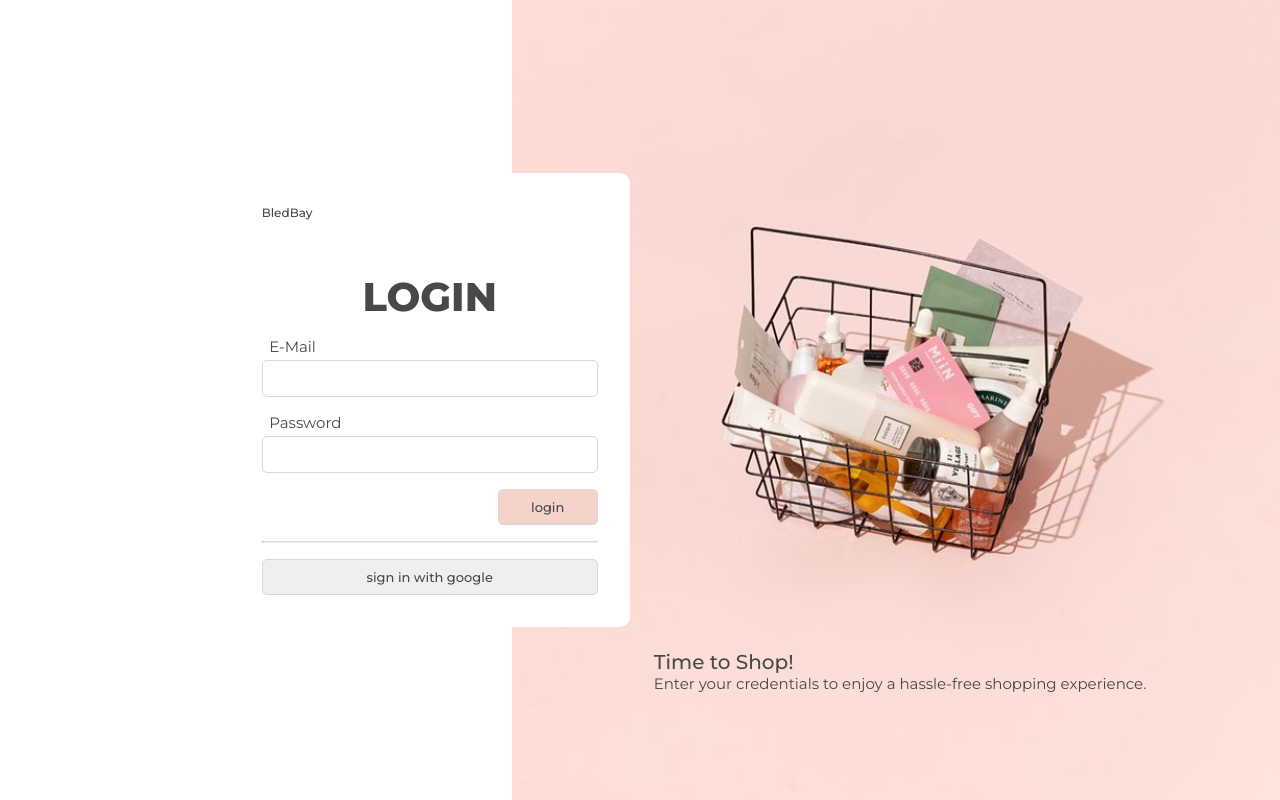
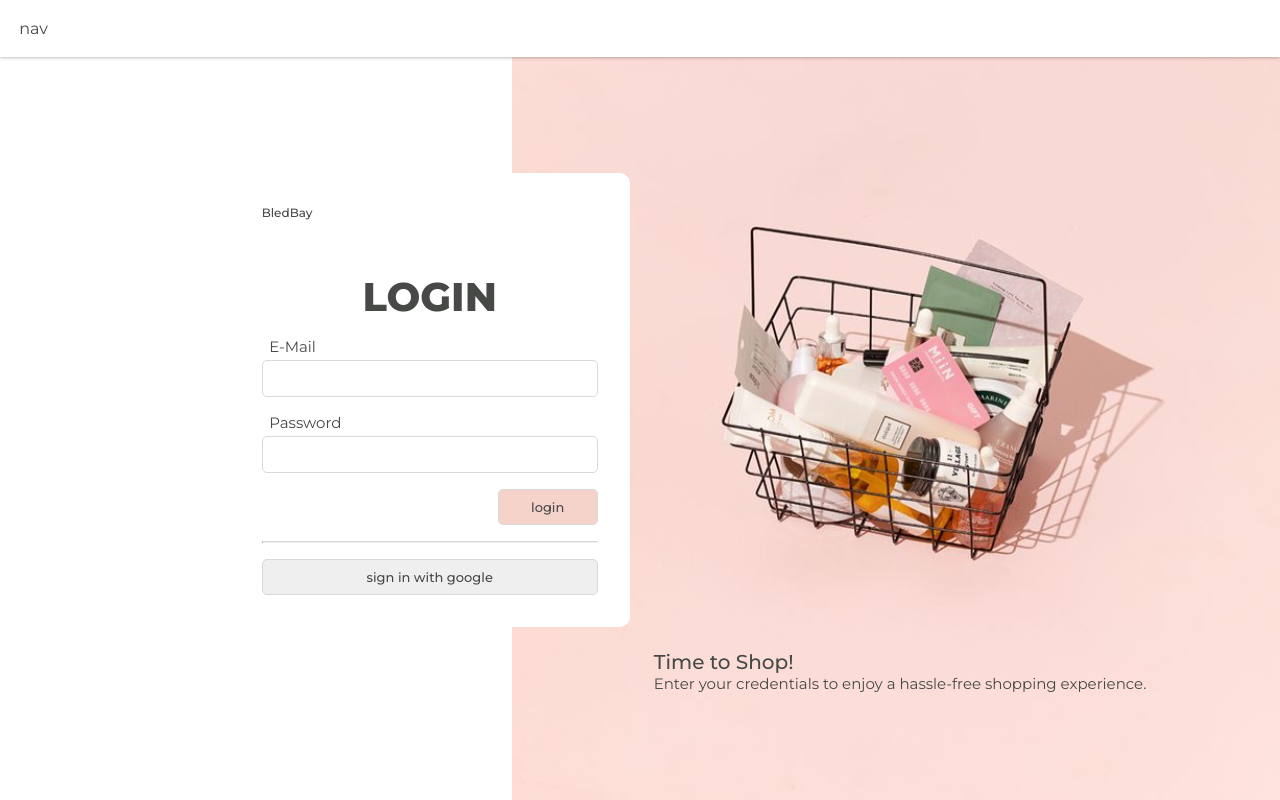
Before and after one commit to xmeix/e-comm-web-app, a React (Vite) app in the folder client/: page / in a window 1280 px wide. Built offline with nearby package versions, Linux system fonts and the light colour scheme.

Commit message:
adding-test-navbar

```diff
--- a/client/src/App.jsx
+++ b/client/src/App.jsx
@@ -1,9 +1,11 @@
 import "./App.css";
+import Navbar from "./components/Navbar/Navbar";
 import LoginPage from "./pages/LoginPage";
 
 function App() {
   return (
     <div className="app">
+      <Navbar />
       <LoginPage />
     </div>
   );
--- /dev/null
+++ b/client/src/components/Navbar/Navbar.css
@@ -0,0 +1,9 @@
+.navbar {
+  position: fixed;
+  top: 0;
+  right: 0;
+  left: 0;
+  background-color: var(--white);
+  box-shadow: 0px 0px 4px rgb(0, 0, 0, 0.4);
+  padding: 1.2em;
+}
--- /dev/null
+++ b/client/src/components/Navbar/Navbar.jsx
@@ -0,0 +1,6 @@
+import "./Navbar.css";
+const Navbar = () => {
+  return <div className="navbar">nav</div>;
+};
+
+export default Navbar;
```
